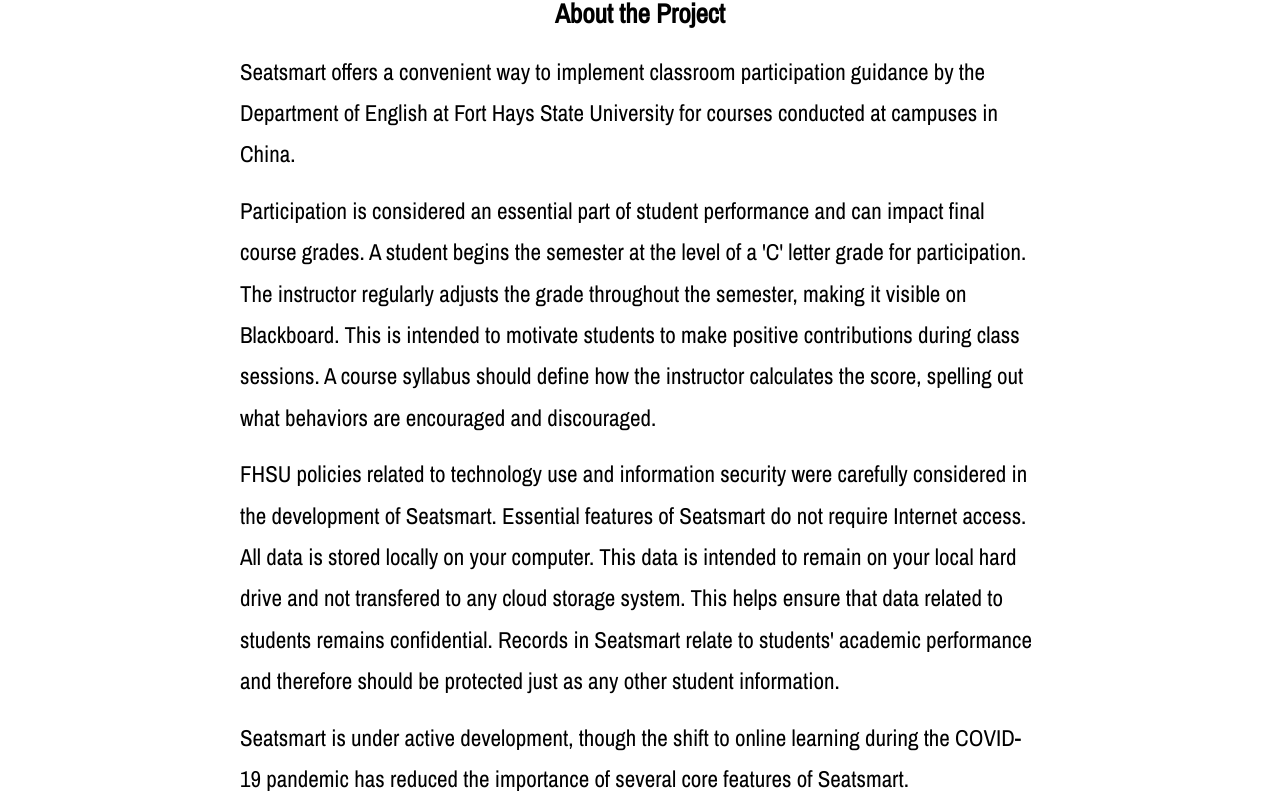
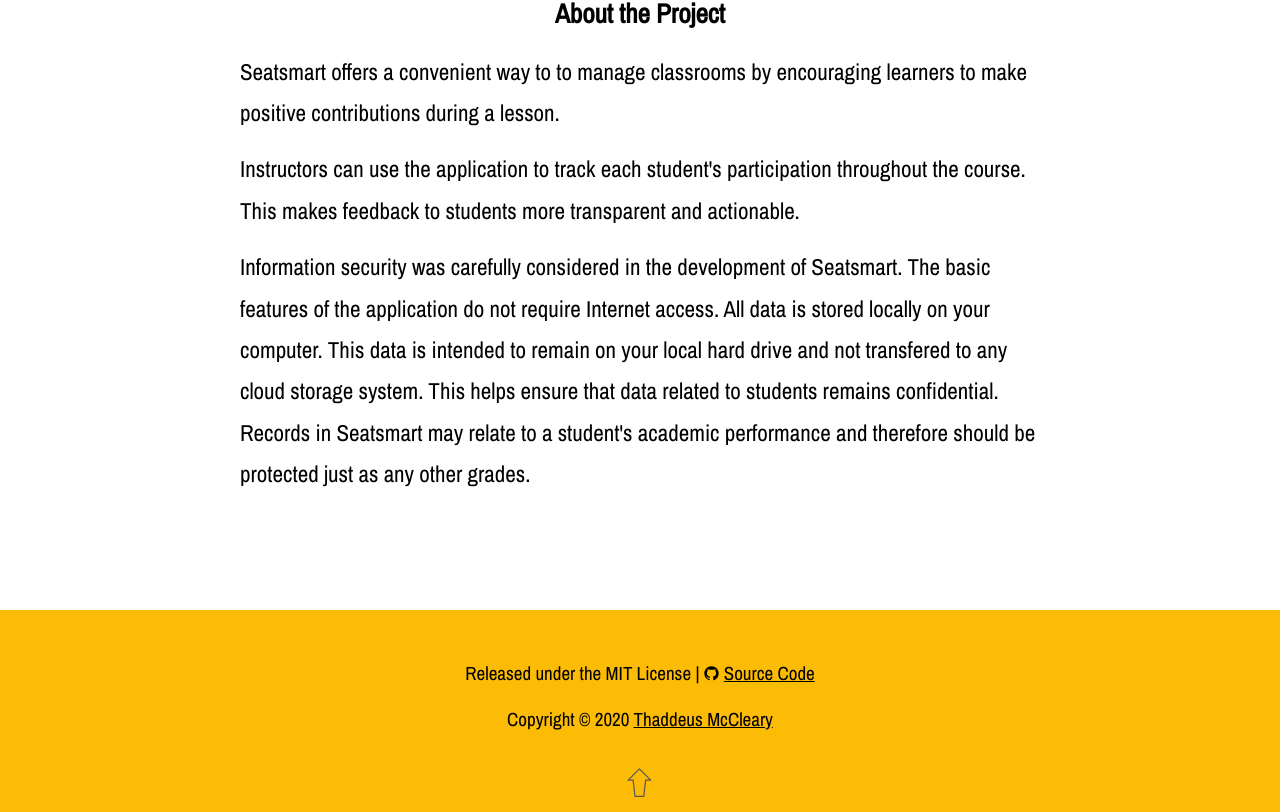
Before and after one commit to thaddeusm/seatsmart-splash, a Vue app: page / in a window 1280 px wide. Shown: the part 4608-5420 px from the top of the page. Built offline with nearby package versions, Linux system fonts and the light colour scheme; no server answers.

Commit message:
Update description

```diff
--- a/src/components/About.vue
+++ b/src/components/About.vue
@@ -2,25 +2,13 @@
     <section id="aboutContainer">
         <h4>About the Project</h4>
         <p>
-			Seatsmart offers a convenient way to implement classroom
-			participation guidance by the Department of English at Fort Hays State University for
-			courses conducted at campuses in China.
+			Seatsmart offers a convenient way to to manage classrooms by encouraging learners to make positive contributions during a lesson.
 		</p>
 		<p>
-			Participation is considered an essential part of student performance and can impact final
-			course grades. A student begins the semester at the level of a 'C' letter grade for participation.
-			The instructor regularly adjusts the grade throughout the semester, making it visible on Blackboard.
-			This is intended to motivate students to make positive contributions during class sessions.  A
-			course syllabus should define how the instructor calculates the score, spelling out what behaviors
-			are encouraged and discouraged.
+			Instructors can use the application to track each student's participation throughout the course.  This makes feedback to students more transparent and actionable.
 		</p>
 		<p>
-			FHSU policies related to technology use and information security were carefully considered in the
-			development of Seatsmart.  Essential features of Seatsmart do not require Internet access.  All data is stored
-			locally on your computer.  This data is intended to remain on your local hard drive and not transfered to any cloud storage system.  This helps ensure that data related to students remains confidential.  Records in Seatsmart relate to students' academic performance and therefore should be protected just as any other student information.
-		</p>
-		<p>
-			Seatsmart is under active development, though the shift to online learning during the COVID-19 pandemic has reduced the importance of several core features of Seatsmart.
+			Information security was carefully considered in the development of Seatsmart.  The basic features of the application do not require Internet access.  All data is stored locally on your computer.  This data is intended to remain on your local hard drive and not transfered to any cloud storage system.  This helps ensure that data related to students remains confidential.  Records in Seatsmart may relate to a student's academic performance and therefore should be protected just as any other grades.
 		</p>
     </section>
 </template>
```
Also changed, not shown: 1 other file (tests, documents, lock files or other folders).
